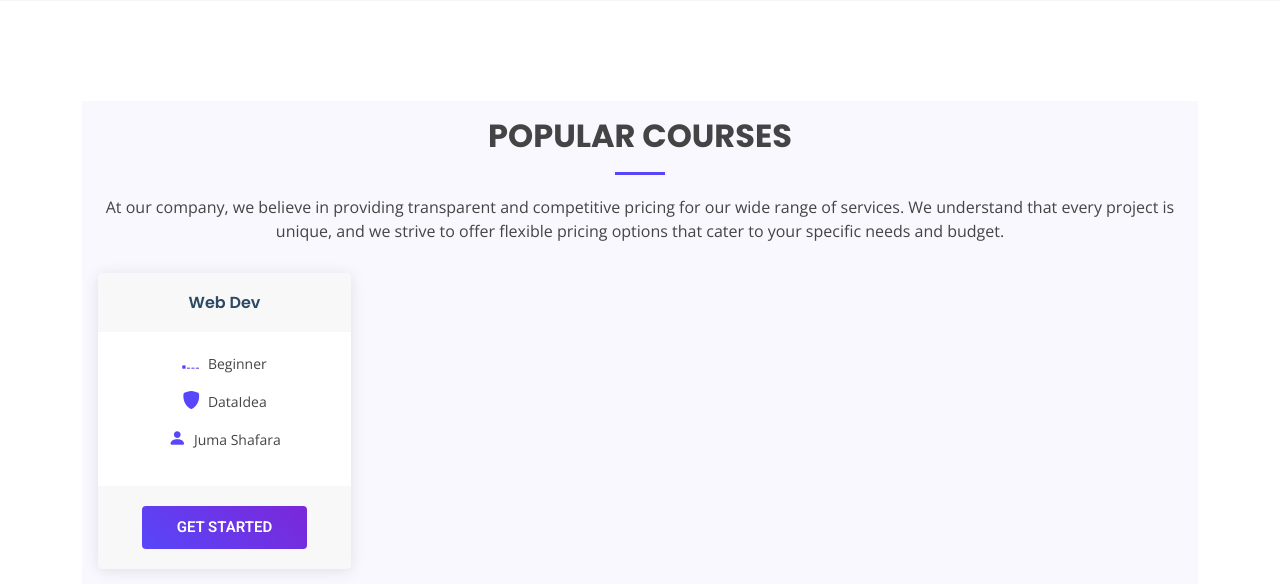
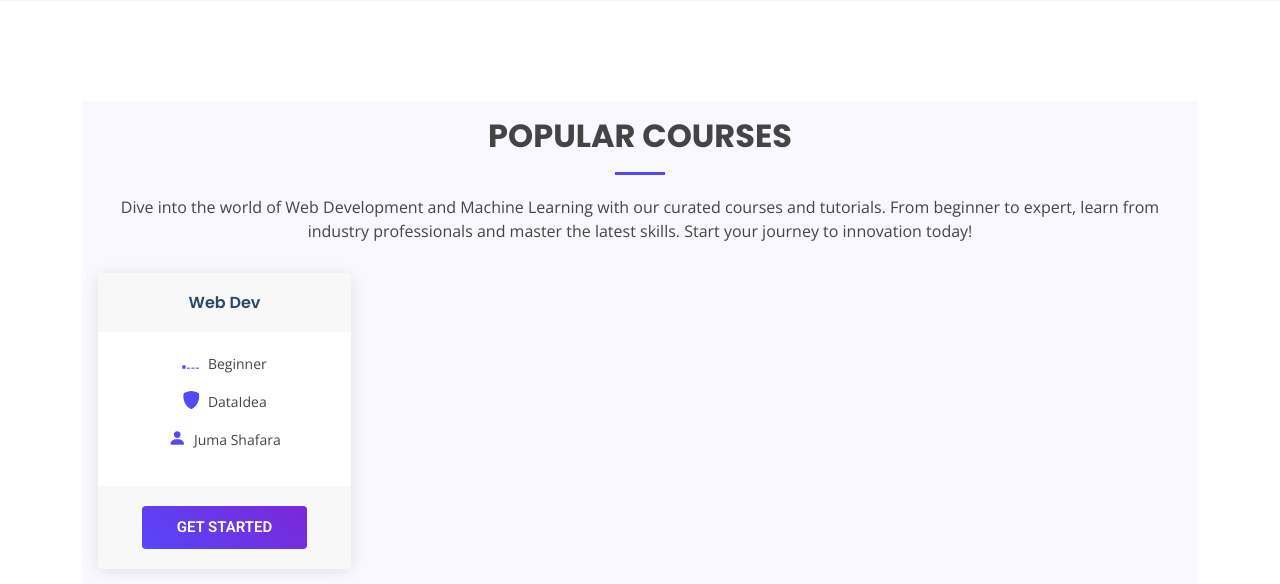
Before and after one commit to jumashafara/dataidea, a Django app: a page that uses school/templates/school/browse.html in a window 1280 px wide. Shown: the part 156-740 px from the top of the page. Run offline with Django 4.2, Linux system fonts and the light colour scheme; data comes from the database, SQL or seed files in the repository; some libraries are stand-ins or nearby versions.

Commit message:
added browse course description

```diff
--- a/school/templates/school/browse.html
+++ b/school/templates/school/browse.html
@@ -24,10 +24,7 @@
           <div class="section-title">
             <h2>Popular Courses</h2>
             <p>
-              At our company, we believe in providing transparent and competitive
-              pricing for our wide range of services. We understand that every
-              project is unique, and we strive to offer flexible pricing options
-              that cater to your specific needs and budget.
+              Dive into the world of Web Development and Machine Learning with our curated courses and tutorials. From beginner to expert, learn from industry professionals and master the latest skills. Start your journey to innovation today!
             </p>
           </div>
 
```
